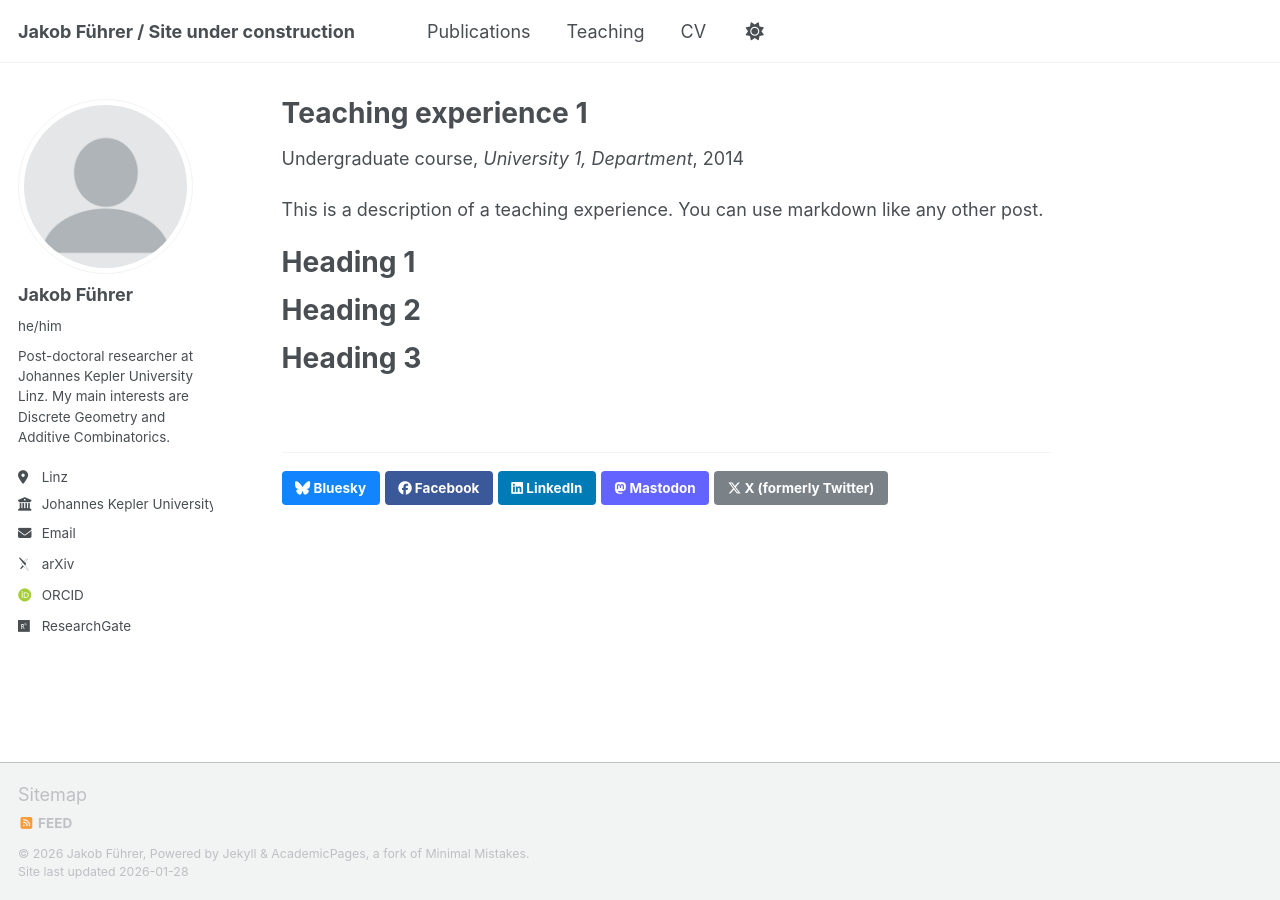
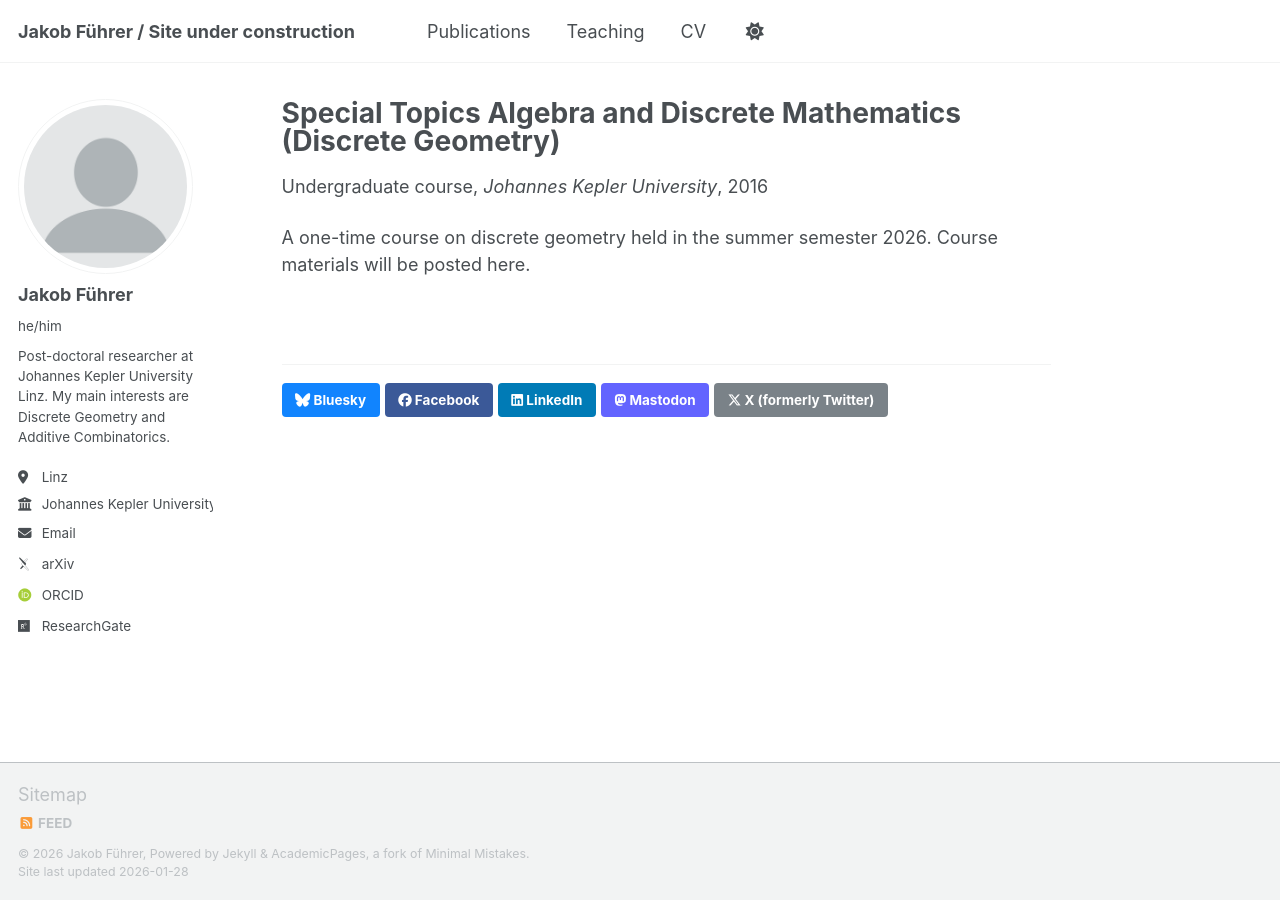
Before and after one commit to jakobfuehrer/jakobfuehrer.github.io, a Jekyll site: the page built from _teaching/2014-spring-teaching-1.md, in a window 1280 px wide. Built offline with Jekyll 4.4.1, drawn with Linux system fonts in a browser that asks for light colours; some web fonts are replaced; a script that is not in the unit is left out.

Commit message:
Update 2014-spring-teaching-1.md

```diff
--- a/_teaching/2014-spring-teaching-1.md
+++ b/_teaching/2014-spring-teaching-1.md
@@ -1,20 +1,11 @@
 ---
-title: "Teaching experience 1"
+title: "Special Topics Algebra and Discrete Mathematics (Discrete Geometry)"
 collection: teaching
 type: "Undergraduate course"
-permalink: /teaching/2014-spring-teaching-1
-venue: "University 1, Department"
-date: 2014-01-01
-location: "City, Country"
+permalink: /teaching/2026-summer-teaching-1
+venue: "Johannes Kepler University"
+date: 01.03.2016
+location: "Linz"
 ---
-
-This is a description of a teaching experience. You can use markdown like any other post.
-
-Heading 1
-======
-
-Heading 2
-======
-
-Heading 3
-======
+A one-time course on discrete geometry held in the summer semester 2026.
+Course materials will be posted here.
```
